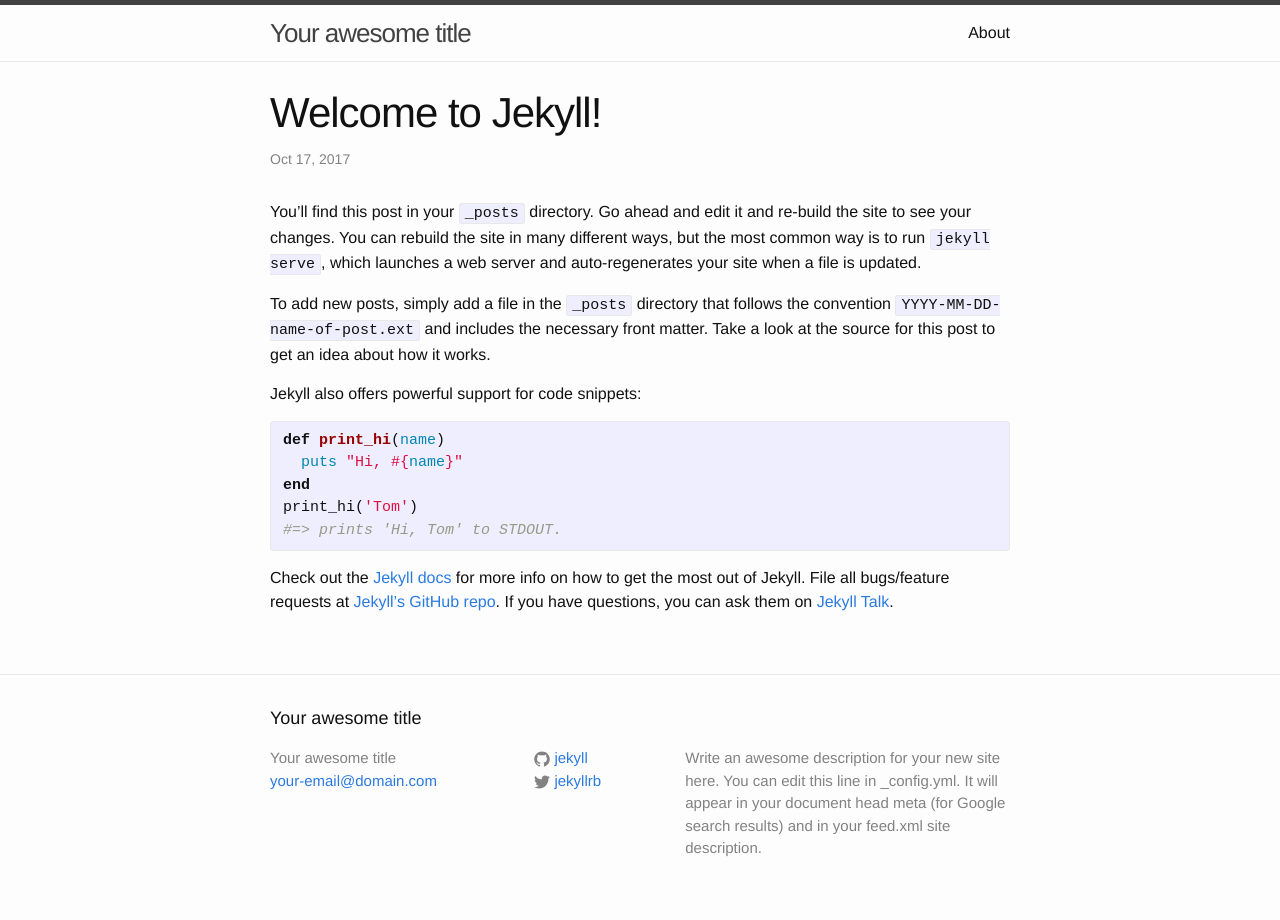
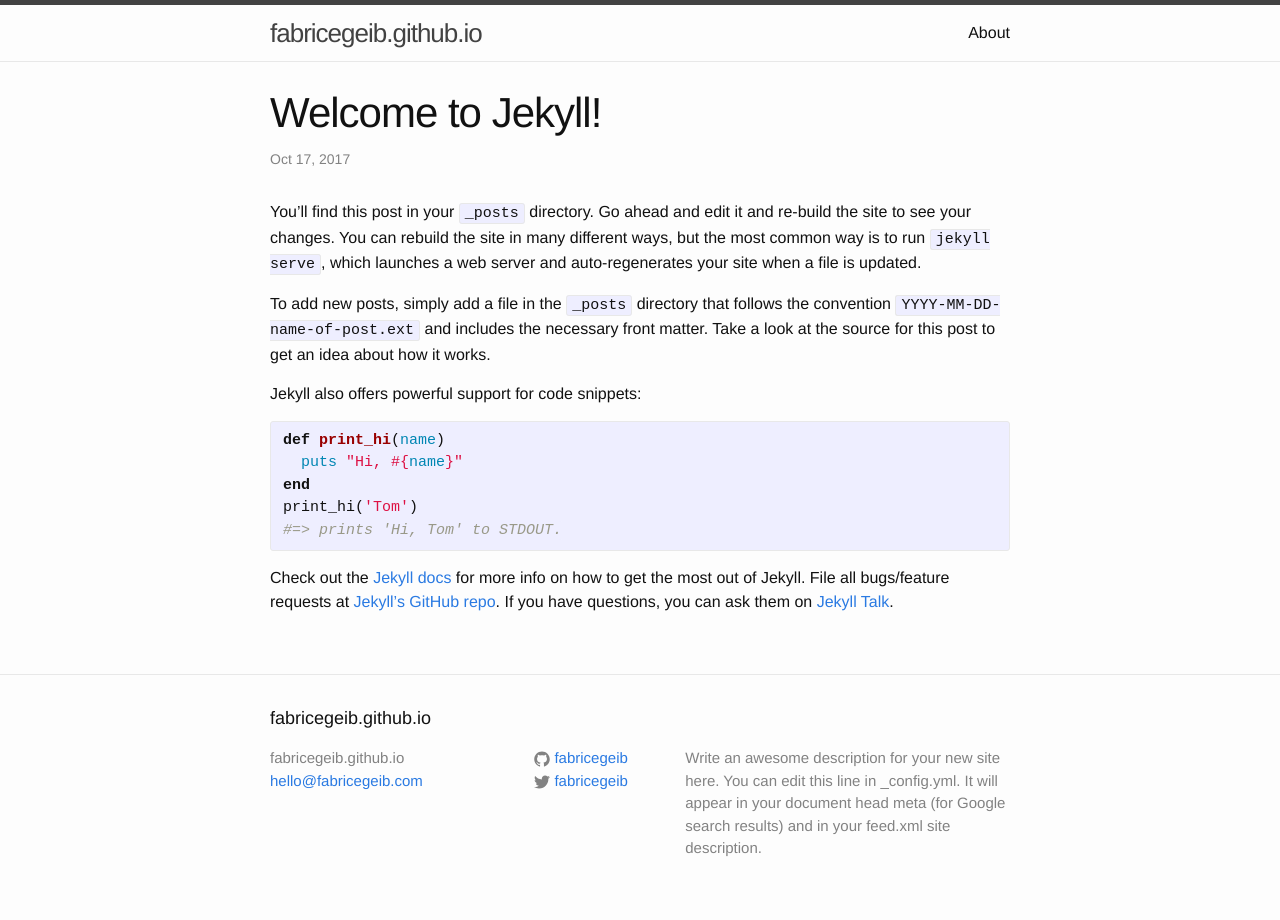
Before and after one commit to fabricegeib/fabricegeib.github.io, a Jekyll site: the page built from _posts/2017-10-17-welcome-to-jekyll copy.markdown, in a window 1280 px wide. Built offline with Jekyll 4.4.1, drawn with Linux system fonts in a browser that asks for light colours.

```diff
--- a/_config.yml
+++ b/_config.yml
@@ -6,16 +6,16 @@
 # 'jekyll serve'. If you change this file, please restart the server process.
 
 # Site settings
-title: Your awesome title
-email: your-email@domain.com
+title: fabricegeib.github.io
+email: hello@fabricegeib.com
 description: > # this means to ignore newlines until "baseurl:"
   Write an awesome description for your new site here. You can edit this
   line in _config.yml. It will appear in your document head meta (for
   Google search results) and in your feed.xml site description.
 baseurl: "" # the subpath of your site, e.g. /blog
-url: "http://yourdomain.com" # the base hostname & protocol for your site
-twitter_username: jekyllrb
-github_username:  jekyll
+url: "https://fabricegeib.com" # the base hostname & protocol for your site
+twitter_username: fabricegeib
+github_username: fabricegeib
 
 # Build settings
 markdown: kramdown
```
Also changed, not shown: _posts/2022-08-31-first-post.markdown (added, +28 -0 lines), _posts/2017-10-17-welcome-to-jekyll copy.markdown (renamed from _posts/2017-10-17-welcome-to-jekyll.markdown).
